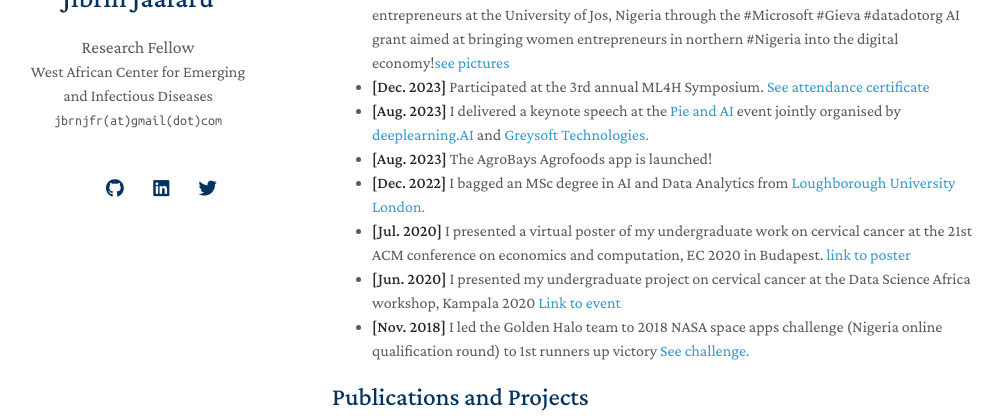
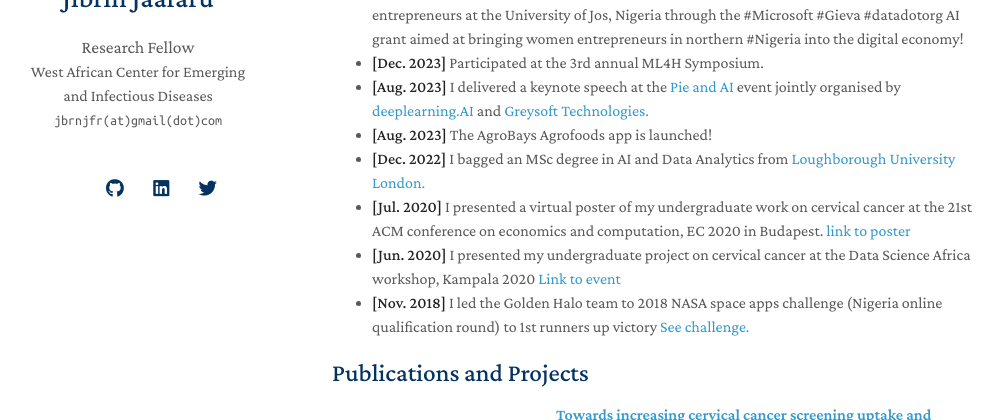
Before and after one commit to jibrinx/jibrinx.github.io, a Jekyll site: the page built from index.md, in a window 1280 px wide and 900 px high, scrolled down 1010 px, cut to the strip 206-626 px from the top of the window. Shown: the whole strip, without its empty margins (138-1141 px from the left). Built offline with Jekyll 4.4.1, drawn with Linux system fonts in a browser that asks for light colours; nearby versions of some CDN libraries; a style sheet for code colours, icons or effects is not loaded.

Commit message:
Update index.md

```diff
--- a/index.md
+++ b/index.md
@@ -27,8 +27,8 @@ I am interested in Bayesian modelling, Uncertainty Quantification, Computational
 
 Find out what I have been up to recently on  <a rel="me" href="https://linkedin.com/in/jbrnjfr">LinkedIn</a>
 - **[March. 2025]** I will be visiting the University of Texas Medical branch at Galveston, Texas as a Research trainee starting in Fall 2025.
-- **[April. 2024]** I delivered a week-long training course on introduction to generative AI to women entrepreneurs at the University of Jos, Nigeria through the #Microsoft #Gieva #datadotorg AI grant aimed at bringing women entrepreneurs in northern #Nigeria into the digital economy!<a href='https://x.com/jbrnjfr/status/1782014757182066887' target='-blank'>see pictures</a>
-- **[Dec. 2023]** Participated at the 3rd annual ML4H Symposium. <a href ='https://www.linkedin.com/posts/activity-7150626337832046592-xdIN?utm_source=share&utm_medium=member_desktop'>See attendance certificate</a>
+- **[April. 2024]** I delivered a week-long training course on introduction to generative AI to women entrepreneurs at the University of Jos, Nigeria through the #Microsoft #Gieva #datadotorg AI grant aimed at bringing women entrepreneurs in northern #Nigeria into the digital economy!
+- **[Dec. 2023]** Participated at the 3rd annual ML4H Symposium.
 - **[Aug. 2023]** I delivered a keynote speech at the <a href="https://www.linkedin.com/feed/update/urn:li:activity:7096848518631366656/ "> Pie and AI</a> event jointly organised by <a href="https://www.deeplearning.ai">deeplearning.AI </a>and <a href="https://greysoft.ng">Greysoft Technologies.</a>
 - **[Aug. 2023]** The AgroBays Agrofoods app is launched!
 - **[Dec. 2022]** I bagged an MSc degree in AI and Data Analytics from <a href="https://www.lborolondon.ac.uk/study/masters-degrees/artificial-intelligence-data-analytics/"> Loughborough University London. </a>
```
